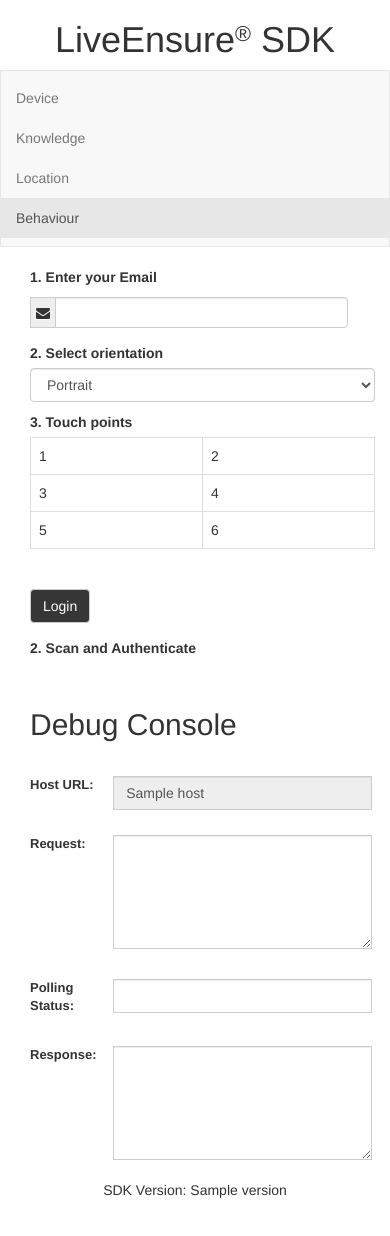
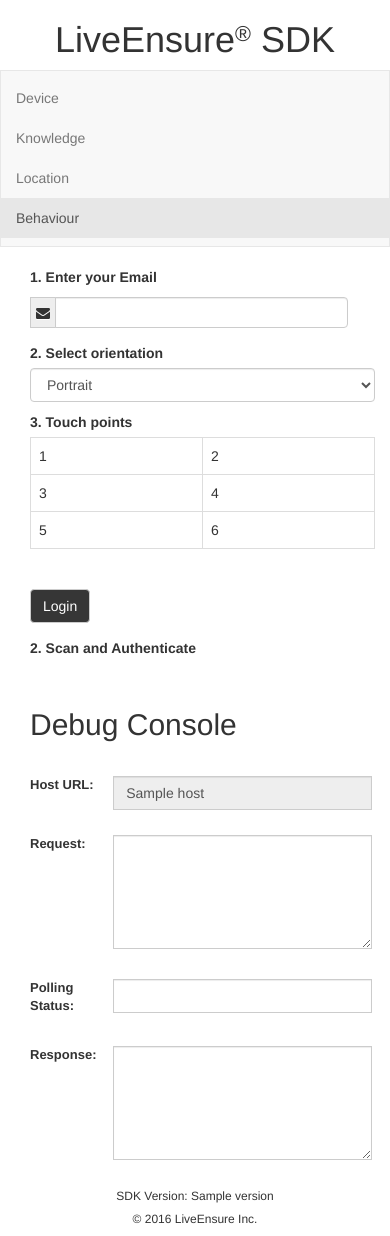
Before and after one commit to kapsonic/liveensuredemo, a Django app: template liveensuredemo/templates/liveensure/behaviour.html in a window 390 px wide. Before the commit the page ends 1198 px from the top, so only its background shows below. Run offline with Django 3.2, Linux system fonts and the light colour scheme; the template is opened without the code that fills it: most values are stand-ins (such as "Sample title", 1, 10 or a date in 2020); some libraries are stand-ins or nearby versions.

Commit message:
Implemented fixes for issues in UI and mobile device

```diff
--- a/liveensuredemo/static/liveensuredemo/js/app.js
+++ b/liveensuredemo/static/liveensuredemo/js/app.js
@@ -22,7 +22,9 @@
 	appendToRequestBox(url, "GET")
 	return $.get(urls.getCode, {sessionToken: localStorage.getItem('sessionToken')}, function(response) {
 		console.log(response);
-		$("#qr-img").attr("src", response);
+		if(typeof window.orientation == 'undefined'){
+			$("#qr-img").attr("src", response);
+		 }
 		appendToResponseBox(url, "GET", "Image Url - " + response);
 	});
 }
--- a/liveensuredemo/templates/liveensure/base.html
+++ b/liveensuredemo/templates/liveensure/base.html
@@ -5,11 +5,11 @@
 <head>
 <meta charset="utf-8">
 <meta http-equiv="X-UA-Compatible" content="IE=edge">
-<meta name="viewport" content="width=device-width, initial-scale=1">
+<meta name="viewport" content="width=device-width, initial-scale=1,minimum-scale=1.0, maximum-scale=1.0, user-scalable=no">
     <link href="{% static 'liveensuredemo/css/bootstrap.min.css' %}" rel="stylesheet">
     <link href="{% static 'liveensuredemo/css/custom.css' %}" rel="stylesheet">
     <link href="https://cdnjs.cloudflare.com/ajax/libs/font-awesome/4.6.3/css/font-awesome.min.css" rel="stylesheet">
-    <title>{% block title %}My amazing site{% endblock %}</title>
+    <title>{% block title %}LiveEnsure&reg; SDK{% endblock %}</title>
 </head>
 
 <body>
@@ -59,11 +59,14 @@
       </div>
     </form>
     </div>
-    <footer>
+    <div class="row">
+    <footer class='col-sm-12'>
         <center>
-            <p>SDK Version: {{version}}</p>
+            <h6>SDK Version: {{version}}</h6>
+            <h6> &copy; 2016 LiveEnsure Inc.</h6>
         </center>
     </footer>
+    </div>
     <script type="text/javascript" src="{% static 'liveensuredemo/js/jquery-1.12.3.min.js' %}"></script>
     <script src="{% static 'liveensuredemo/js/bootstrap.min.js' %}"></script>
     <script>
--- a/liveensuredemo/templates/liveensure/behaviour.html
+++ b/liveensuredemo/templates/liveensure/behaviour.html
@@ -11,12 +11,12 @@
 	    </ul>
 	  </div>
 	</nav>
-	<div class="col-md-3">
+	<div class="col-sm-3">
 	<form id="email-form">
 
 	  <div class="form-group form-group-modified">
 	  <div class="row">
-	  	<div class="col-md-12">
+	  	<div class="col-sm-12">
 	    <label for="email">1. Enter your Email</label>
 	    <div class = "add-input">
 	    	<span class = "add-on"><i class="fa fa-envelope"></i></span>
@@ -30,7 +30,7 @@
 	<form id="behaviour-form">
 		<div class="form-group form-group-modified">
 			<div class="row">
-				<div class="col-md-12">
+				<div class="col-sm-12">
 					<label for="orientation">2. Select orientation</label>
 				    	<select class="form-control" name="orientation" id="orientation">
 				    		<option value=0>Portrait</option>
@@ -43,10 +43,10 @@
 				<input type="hidden" name="touches" id="touches"/>
 				<input type="hidden" name="sessionToken" id="b-sessionToken"/>
 
-				<div class="col-md-12">
+				<div class="col-sm-12">
 					<label for="" style="margin-top: 10px">3. Touch points</label>
 					<div class="row">
-					<div class="col-md-3" id="portrait">
+					<div class="col-sm-12" id="portrait">
 						<table class="table table-bordered">
 							<tr><td>1</td><td>2</td></tr>
 							<tr><td>3</td><td>4</td></tr>
@@ -54,7 +54,7 @@
 
 						</table>
 					</div>
-					<div class="col-md-5" id="landscape">
+					<div class="col-sm-5" id="landscape">
 						<table class="table table-bordered">
 							<tr><td>1</td><td>2</td><td>3</td></tr>
 							<tr><td>4</td><td>5</td><td>6</td></tr>
@@ -64,7 +64,7 @@
 				</div>
 			</div>
 			<div class="row">
-			  	<div class="col-md-12">
+			  	<div class="col-sm-12">
 			  	<button id="submit" class="btn btn-default pull-right btn-modified marginTop-20">Login</button>
 			  	</div>
 			  </div>
--- a/liveensuredemo/templates/liveensure/knowledge.html
+++ b/liveensuredemo/templates/liveensure/knowledge.html
@@ -26,7 +26,7 @@
 	  </div>
 	  </form>
 	  <form id="question-form">
-	  <div>
+	  <div class="form-group form-group-modified">
 	   <div class="row row-margin">
 	  	<div class="col-sm-12">
 	  		<input type="hidden" name="sessionToken" id="question-sessionToken"/>
```
Also changed, not shown: liveensuredemo/templates/liveensure/location.html (+6 -6 lines), 1 other file.
